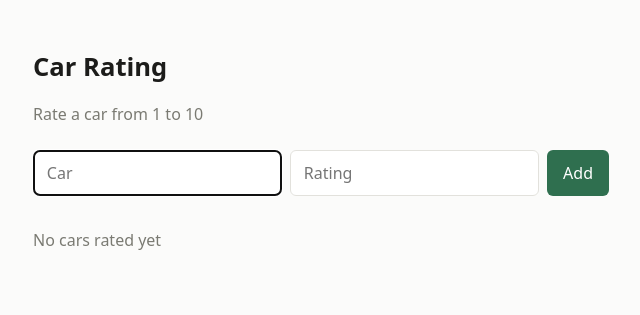
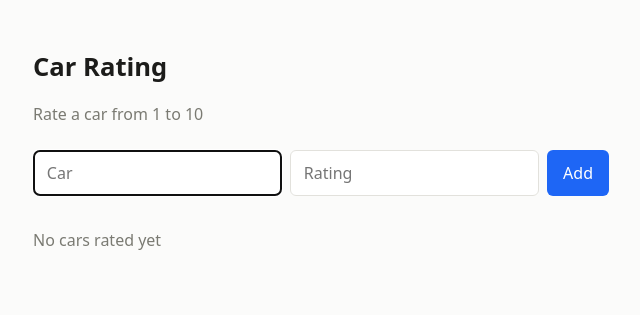
Before and after one commit to mudt-cm104-2026-winter/team-16, a FastAPI app: page / in a window 1280 px wide. Shown: the top 315 px of the page, without its empty margins (319-959 px from the left). Run offline with FastAPI, Linux system fonts and the light colour scheme.

Commit message:
Changed button colour to blue

```diff
--- a/app/static/style.css
+++ b/app/static/style.css
@@ -3,7 +3,7 @@
   --fg: #1c1c1a;
   --muted: #7a7a72;
   --line: #e2e1dc;
-  --accent: #2f6f4f;
+  --accent: #1e66f5;
 }
 
 * { box-sizing: border-box; }
```
